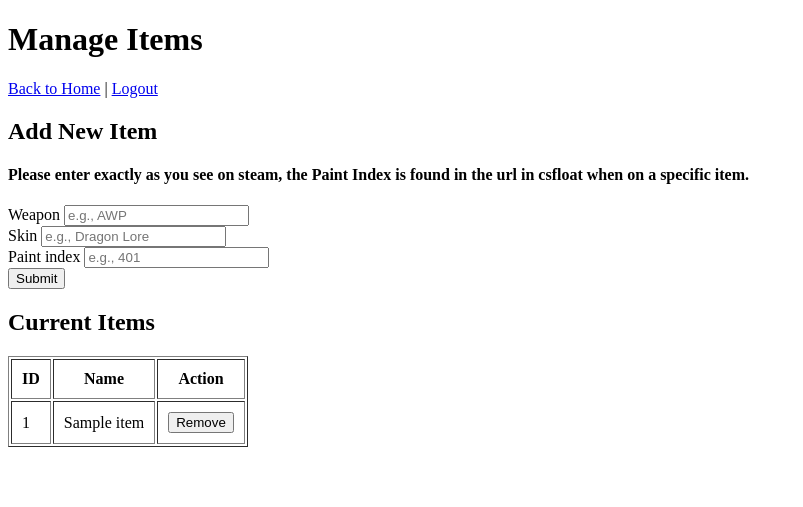
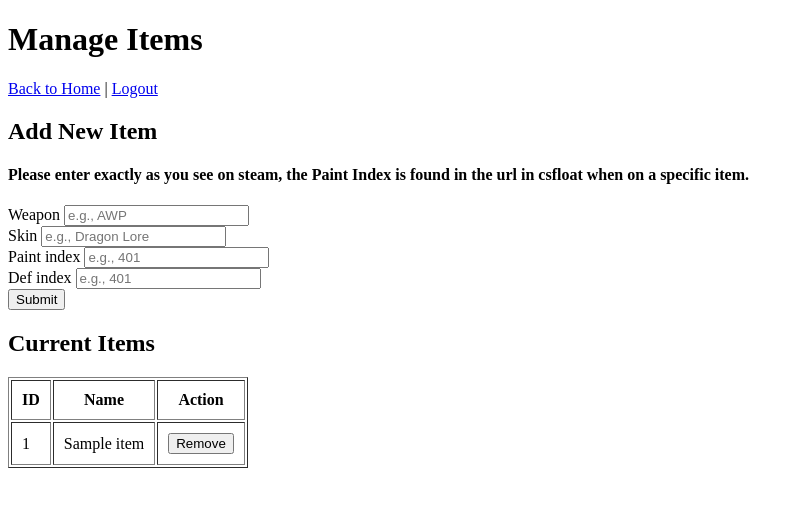
Before and after one commit to rileyzilka01/cs-price-tracker, a Python web app: template application/templates/manage_items.html in a window 1280 px wide. Shown: the top 507 px of the page, without its empty margins (0-803 px from the left). Run offline with Jinja, Linux system fonts and the light colour scheme; the template is opened without the code that fills it: most values are stand-ins (such as "Sample title", 1, 10 or a date in 2020); form fields are guessed from the names that the template uses.

Commit message:
fixed for def_index

```diff
--- a/application/templates/manage_items.html
+++ b/application/templates/manage_items.html
@@ -37,6 +37,14 @@
             {{ form.paint_index(placeholder="e.g., 401") }}
             {% if form.paint_index.errors %}
                 <span style="color: red;">{{ form.paint_index.errors[0] }}</span>
+            {% endif %}
+        </div>
+
+        <div>
+            {{ form.def_index.label }}
+            {{ form.def_index(placeholder="e.g., 401") }}
+            {% if form.def_index.errors %}
+                <span style="color: red;">{{ form.def_index.errors[0] }}</span>
             {% endif %}
         </div>
 
--- a/application/views/index/forms.py
+++ b/application/views/index/forms.py
@@ -11,4 +11,5 @@ class AddItemForm(FlaskForm):
     weapon = StringField('Weapon', validators=[DataRequired()])
     skin = StringField('Skin', validators=[DataRequired()])
     paint_index = IntegerField('Paint Index', validators=[DataRequired()])
+    def_index = IntegerField('Def Index', validators=[DataRequired()])
     submit = SubmitField('Add Item')
```
Also changed, not shown: application/views/index/routes.py (+6 -4 lines).
